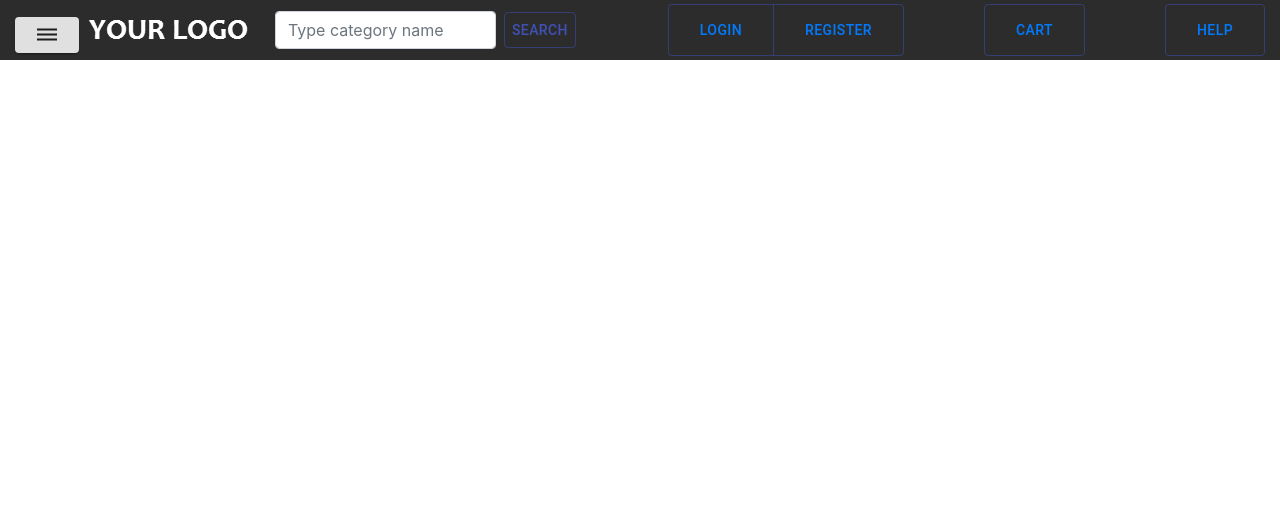
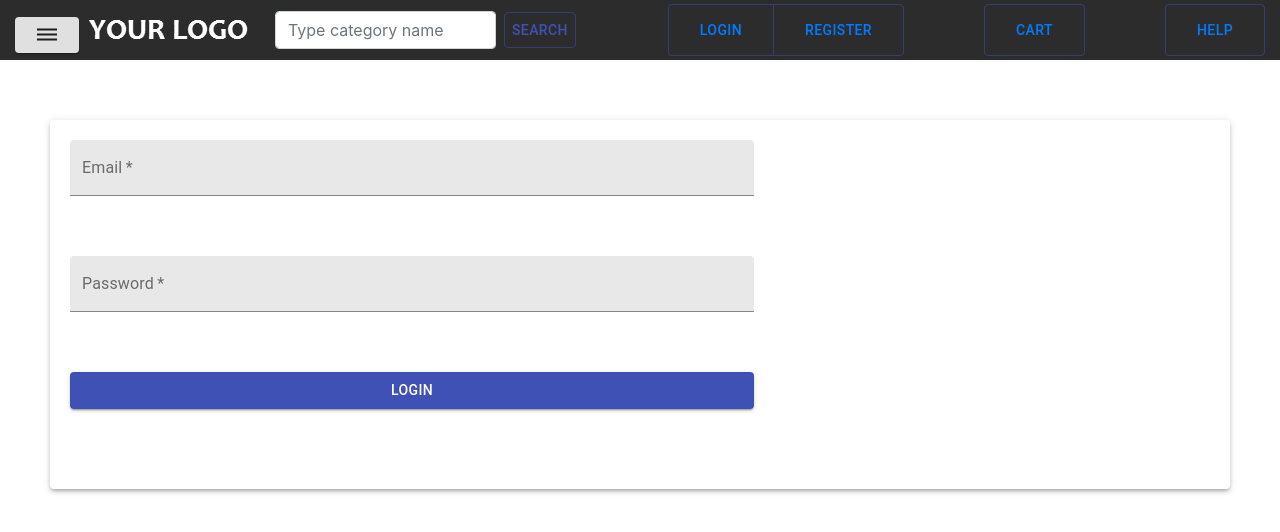
Before and after one commit to dancywritter/Resonant-eCommerce, a React (Create React App) app: page /login in a window 1280 px wide. Shown: the top 532 px of the page. Built offline with nearby package versions, Linux system fonts and the light colour scheme.

Commit message:
login component finished

```diff
--- a/src/Context/UserContext.js
+++ b/src/Context/UserContext.js
@@ -28,6 +28,12 @@ const UserReducer = (state, action) => {
         userData: action.payload,
       };
 
+    case "Login":
+      return {
+        ...state,
+        isLoggedIn: action.payload,
+      };
+
     default:
       break;
   }
--- a/src/components/App/App.js
+++ b/src/components/App/App.js
@@ -4,8 +4,9 @@ import { BrowserRouter, Route, Switch } from "react-router-dom";
 import Navbar from "../Navbar/Navbar";
 import { UserContextProvider } from "../../Context/UserContext";
 import Home from "../../pages/Home/Home";
-import Login from "../../pages/Login/Login";
-import Register from "../../pages/Register/Register";
+import Login from "../../components/Login/Login";
+import Register from "../../components/Register/Register";
+import Footer from "../../components/Footer/Footer";
 
 export default function App() {
   return (
@@ -15,7 +16,7 @@ export default function App() {
         <Switch>
           <Route exact path="/" component={Home} />
           <Route exact path="/login" component={Login} />
-          <Route exact path="/register" component={Register} />
+          {/* <Route exact path="/register" component={Register} /> */}
           <Route exact path="/cart" component={null} />
           <Route exact path="/help" component={null} />
 
@@ -24,6 +25,7 @@ export default function App() {
           <Route exact path="/account/:userId/overview" component={null} />
           <Route exact path="/account/:userId/edit" component={null} />
         </Switch>
+        <Footer />
       </BrowserRouter>
     </UserContextProvider>
   );
--- a/src/pages/Register/Register.js
+++ b/src/components/Footer/Footer.js
@@ -1,6 +1,6 @@
 import React from "react";
 
-export default function Register() {
+export default function Footer() {
   return (
     <div>
       {/*  */}
--- a/src/components/Login/login.js
+++ b/src/components/Login/login.js
@@ -0,0 +1,80 @@
+import React from "react";
+import { Paper, TextField, makeStyles, Button } from "@material-ui/core";
+import { useState } from "react";
+import { useContext } from "react";
+import { UserContext } from "../../Context/UserContext";
+import { useHistory } from "react-router-dom";
+import { useEffect } from "react";
+
+// styling material-ui elements
+const useStyles = makeStyles((theme) => ({
+  root: {
+    display: "flex",
+    flexDirection: "column",
+    margin: "120px 50px 50px 50px",
+    padding: "20px",
+  },
+  inputField: {
+    width: "60%",
+    marginBottom: "60px",
+  },
+}));
+
+export default function Login() {
+  const classes = useStyles();
+  const history = useHistory();
+  const [data, setData] = useState({ email: "", password: "" });
+  const [userState, dispatch] = useContext(UserContext);
+
+  useEffect(() => {
+    if (userState.isLoggedIn) {
+      history.push("/");
+    }
+  });
+
+  function HandleChange(e) {
+    data[e.target.getAttribute("id")] = e.target.value;
+    setData({ ...data });
+  }
+
+  function HandleSubmit(e) {
+    e.preventDefault();
+    dispatch({
+      type: "Login",
+      payload: true,
+    });
+    history.push("/");
+  }
+
+  return (
+    <form onSubmit={HandleSubmit}>
+      <Paper elevation={3} className={classes.root}>
+        <TextField
+          className={classes.inputField}
+          label="Email"
+          required
+          type="email"
+          id="email"
+          variant="filled"
+          onChange={HandleChange}
+        />
+        <TextField
+          className={classes.inputField}
+          label="Password"
+          required
+          type="password"
+          id="password"
+          variant="filled"
+          onChange={HandleChange}
+        />
+        <Button
+          type="submit"
+          className={classes.inputField}
+          variant="contained"
+          color="primary">
+          Login
+        </Button>
+      </Paper>
+    </form>
+  );
+}
--- a/src/pages/Login/Login.js
+++ /dev/null
@@ -1,11 +0,0 @@
-import React from "react";
-
-export default function Login() {
-  return (
-    <div>
-      {/*  */}
-      {/*  */}
-      {/*  */}
-    </div>
-  );
-}
```
Also changed, not shown: src/components/Footer/Footer.css (added), src/components/Register/Register.css (added), src/components/Register/Register.js (added).
